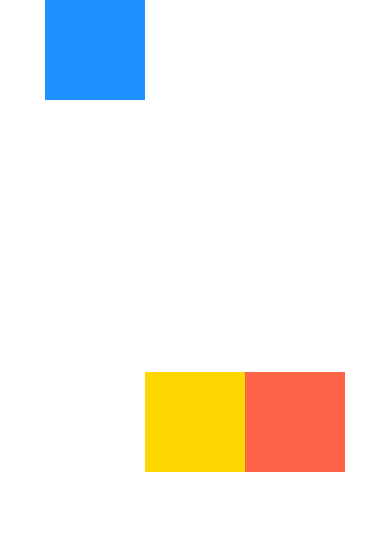
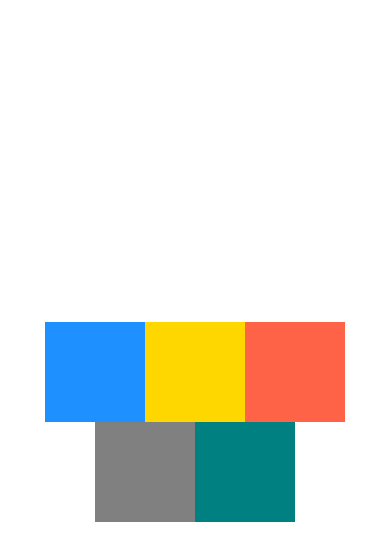
Before and after one commit to hassantvs24/DoneWithIt, a React Native app: screen / in a window 390 px wide. Shown: the top 560 px of the page. Built offline with nearby package versions, Linux system fonts and the light colour scheme.

Commit message:
Flex Warp

```diff
--- a/App.js
+++ b/App.js
@@ -9,11 +9,15 @@ export default function App() {
     <SafeAreaView style={styles.container}>
       <View style={{ backgroundColor:'#fff', flex: 1, flexDirection: 'row',
       justifyContent: 'center', //main
-      alignItems: 'center' //secondary
+      alignItems: 'center', //secondary
+      flexWrap: 'wrap',
+      alignContent: 'center'
       }}>
-        <View style={{ backgroundColor:'dodgerblue', width: 100, height:100, alignSelf: 'flex-start' }}></View>
+        <View style={{ backgroundColor:'dodgerblue', width: 100, height:100}}></View>
         <View style={{ backgroundColor:'gold', width: 100, height:100 }}></View>
         <View style={{ backgroundColor:'tomato', width: 100, height:100 }}></View>
+        <View style={{ backgroundColor:'gray', width: 100, height:100 }}></View>
+        <View style={{ backgroundColor:'teal', width: 100, height:100 }}></View>
       </View>
       <Stbar style="auto" />
     </SafeAreaView>
```
